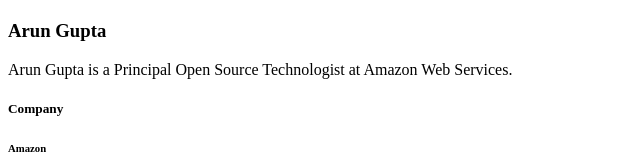
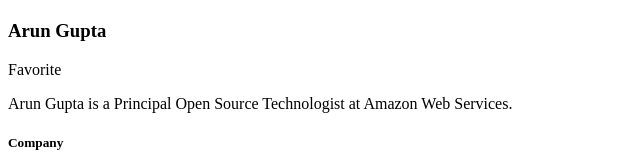
Before and after one commit to gabip86/speakerApp, a Next.js app: page / in a window 1280 px wide. Shown: the part 489-643 px from the top of the page, without its empty margins (0-640 px from the left). Built offline with nearby package versions, Linux system fonts and the light colour scheme.

Commit message:
Add favorite functionality

```diff
--- a/src/components/App.js
+++ b/src/components/App.js
@@ -1,4 +1,3 @@
-import { data } from "../../SpeakerData";
 import Header from "./Header";
 import { useState } from "react";
 import Speakers from "./Speakers";
@@ -13,7 +12,7 @@
       }
     >
       <Header theme={theme} />
-      <Speakers data={data} theme={theme} setTheme={setTheme} />
+      <Speakers theme={theme} setTheme={setTheme} />
     </div>
   );
 };
--- a/src/components/Speaker.js
+++ b/src/components/Speaker.js
@@ -27,6 +27,21 @@
   );
 };
 
+const SpeakerFavorite = ({ favorite, onFavoriteToggle }) => {
+  return (
+    <div className="action padB1">
+      <span onClick={onFavoriteToggle}>
+        <i
+          className={
+            favorite === true ? "fa fa-star orange" : "fa fa-star-o orange"
+          }
+        />{" "}
+        Favorite{" "}
+      </span>
+    </div>
+  );
+};
+
 const SpeakerDemographics = ({
   first,
   last,
@@ -34,6 +49,7 @@
   company,
   twitterHandle,
   favorite,
+  onFavoriteToggle,
 }) => {
   return (
     <div className="speaker-info">
@@ -42,6 +58,10 @@
           {first} {last}
         </h3>
       </div>
+      <SpeakerFavorite
+        favorite={favorite}
+        onFavoriteToggle={onFavoriteToggle}
+      />
       <div>
         <p className="card-description">{bio}</p>
         <div className="social d-flex flex-row mt-4">
@@ -59,13 +79,13 @@
   );
 };
 
-const Speaker = ({ speaker, showSessions }) => {
+const Speaker = ({ speaker, showSessions, onFavoriteToggle }) => {
   const { id, first, last, sessions } = speaker;
   return (
     <div className="col-xs-12 col-sm-12 col-md-6 col-lg-4 col-sm-12 col-xs-12">
       <div className="card card-height p-4 mt-4">
         <SpeakerImage id={id} first={first} last={last} />
-        <SpeakerDemographics {...speaker} />
+        <SpeakerDemographics {...speaker} onFavoriteToggle={onFavoriteToggle} />
       </div>
       {showSessions === true ? <Sessions sessions={sessions} /> : null}
     </div>
--- a/src/components/Speakers.js
+++ b/src/components/Speakers.js
@@ -2,7 +2,7 @@
 import SpeakersList from "./SpeakersList";
 import SpeakersToolbar from "./SpeakersToolbar";
 
-const Speakers = ({ data, theme, setTheme }) => {
+const Speakers = ({ theme, setTheme }) => {
   const [showSessions, setShowSessions] = useState(true);
   return (
     <>
@@ -12,7 +12,7 @@
         showSessions={showSessions}
         setShowSessions={setShowSessions}
       />
-      <SpeakersList data={data} showSessions={showSessions} />
+      <SpeakersList showSessions={showSessions} />
     </>
   );
 };
--- a/src/components/SpeakersList.js
+++ b/src/components/SpeakersList.js
@@ -1,15 +1,36 @@
+import { useState } from "react";
 import Speaker from "./Speaker";
+import { data } from "../../SpeakerData";
 
-const SpeakersList = ({ data, showSessions }) => {
+const SpeakersList = ({ showSessions }) => {
+  const [speakerData, setSpeakerData] = useState(data);
+
+  const onFavoriteToggle = (id) => {
+    const speakerRecPrevious = speakerData.find((rec) => {
+      return rec.id === id;
+    });
+    const speakerRecUpdated = {
+      ...speakerRecPrevious,
+      favorite: !speakerRecPrevious.favorite,
+    };
+    const speakersDataNew = speakerData.map((rec) => {
+      return rec.id === id ? speakerRecUpdated : rec;
+    });
+    setSpeakerData(speakersDataNew);
+  };
+
   return (
     <div className="container speakers-list">
       <div className="row">
-        {data.map(function (speaker) {
+        {speakerData.map(function (speaker) {
           return (
             <Speaker
               key={speaker.id}
               speaker={speaker}
               showSessions={showSessions}
+              onFavoriteToggle={() => {
+                onFavoriteToggle(speaker.id);
+              }}
             />
           );
         })}
```
